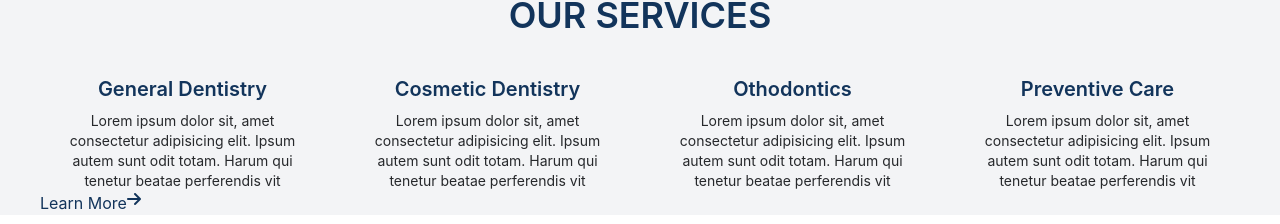
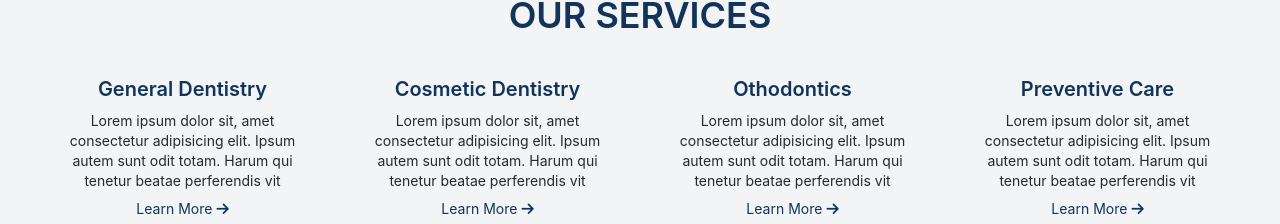
Before and after one commit to ChyyamakaU/DentalSite, a React (Vite) app: page / in a window 1280 px wide. Shown: the part 721-945 px from the top of the page. Built offline with nearby package versions, Linux system fonts and the light colour scheme.

Commit message:
ft:  add learn more text and icon

```diff
--- a/src/Components/Services.jsx
+++ b/src/Components/Services.jsx
@@ -7,45 +7,61 @@ function Services() {
         </h2>
 
         <div className="grid grid-cols-1 md:grid-cols-4 md:px-10 gap-5">
-          <div>
-            <h3 className="text-lg md:text-xl font-semibold text-center text-[#12345B] pb-2">General Dentistry</h3>
-            <p className="text-sm px-6 text-center text-[#26282b]">
-              Lorem ipsum dolor sit, amet consectetur adipisicing
-              elit. Ipsum autem sunt odit totam. Harum  qui tenetur beatae
-              perferendis vit
+          <div className="text-center">
+            <h3 className="text-lg md:text-xl font-semibold  text-[#12345B] pb-2">
+              General Dentistry
+            </h3>
+            <p className="text-sm px-6  text-[#26282b]">
+              Lorem ipsum dolor sit, amet consectetur adipisicing elit. Ipsum
+              autem sunt odit totam. Harum qui tenetur beatae perferendis vit
             </p>
 
-            <div className="text-[#12345B] flex text-center ">
+            <div className="text-[#12345B] flex items-center text-xs md:text-sm py-2 gap-1 justify-center  ">
               <p>Learn More</p>
-            <i class="fa-solid fa-arrow-right"></i>
+              <i class="fa-solid fa-arrow-right"></i>
             </div>
           </div>
 
-          <div>
-            <h3 className="text-xl font-semibold text-center text-[#12345B] pb-2">Cosmetic Dentistry</h3>
-             <p className="text-sm px-6 text-center text-[#26282b]">
-              Lorem ipsum dolor sit, amet consectetur adipisicing
-              elit. Ipsum autem sunt odit totam. Harum  qui tenetur beatae
-              perferendis vit
+          <div className="text-center">
+            <h3 className="text-xl font-semibold  text-[#12345B] pb-2">
+              Cosmetic Dentistry
+            </h3>
+            <p className="text-sm px-6  text-[#26282b]">
+              Lorem ipsum dolor sit, amet consectetur adipisicing elit. Ipsum
+              autem sunt odit totam. Harum qui tenetur beatae perferendis vit
             </p>
+            <div className="text-[#12345B] flex items-center text-xs md:text-sm py-2 gap-1 justify-center  ">
+              <p>Learn More</p>
+              <i class="fa-solid fa-arrow-right"></i>
+            </div>
           </div>
 
-          <div>
-            <h3 className="text-xl font-semibold text-center text-[#12345B] pb-2">Othodontics</h3>
-             <p className="text-sm px-6 text-center text-[#26282b]">
-              Lorem ipsum dolor sit, amet consectetur adipisicing
-              elit. Ipsum autem sunt odit totam. Harum  qui tenetur beatae
-              perferendis vit
+          <div className="text-center">
+            <h3 className="text-xl font-semibold text-[#12345B] pb-2">
+              Othodontics
+            </h3>
+            <p className="text-sm px-6 text-[#26282b]">
+              Lorem ipsum dolor sit, amet consectetur adipisicing elit. Ipsum
+              autem sunt odit totam. Harum qui tenetur beatae perferendis vit
             </p>
+            <div className="text-[#12345B] flex items-center text-xs md:text-sm py-2 gap-1 justify-center  ">
+              <p>Learn More</p>
+              <i class="fa-solid fa-arrow-right"></i>
+            </div>
           </div>
 
-          <div>
-            <h3 className="text-xl font-semibold text-center text-[#12345B] pb-2">Preventive Care</h3>
-            <p className="text-sm px-6 text-center text-[#26282b]">
-              Lorem ipsum dolor sit, amet consectetur adipisicing
-              elit. Ipsum autem sunt odit totam. Harum  qui tenetur beatae
-              perferendis vit
+          <div className="text-center ">
+            <h3 className="text-xl font-semibold text-[#12345B] pb-2">
+              Preventive Care
+            </h3>
+            <p className="text-sm px-6 text-[#26282b]">
+              Lorem ipsum dolor sit, amet consectetur adipisicing elit. Ipsum
+              autem sunt odit totam. Harum qui tenetur beatae perferendis vit
             </p>
+            <div className="text-[#12345B] flex items-center text-xs md:text-sm py-2 gap-1 justify-center  ">
+              <p>Learn More</p>
+              <i class="fa-solid fa-arrow-right"></i>
+            </div>
           </div>
         </div>
       </section>
```
